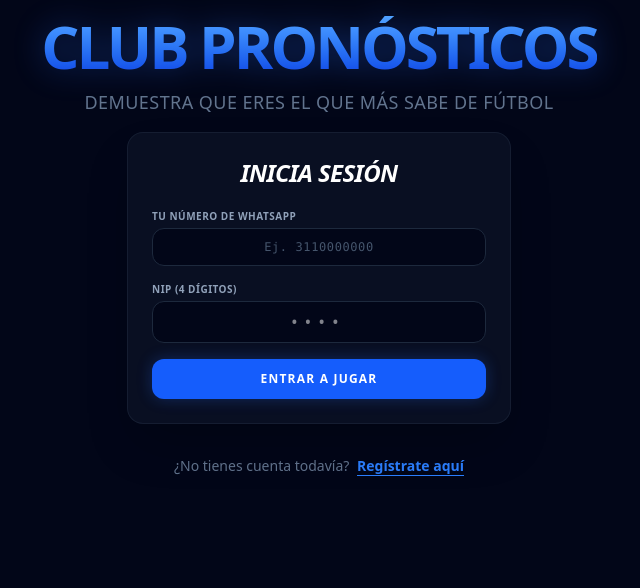
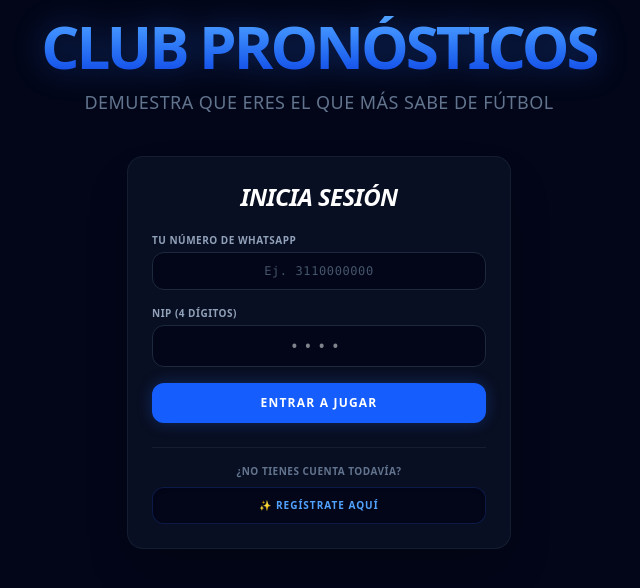
Before and after one commit to gonzalo3210-debug/ciberteque-quiniela, a Next.js app: page / in a window 1280 px wide. Shown: the top 588 px of the page, without its empty margins (321-961 px from the left). Built offline with nearby package versions, Linux system fonts and the light colour scheme; no server answers.

Commit message:
candados en ranking

```diff
--- a/src/app/page.tsx
+++ b/src/app/page.tsx
@@ -108,8 +108,6 @@ export default function Home() {
 
       {usuarioActivo ? (
         <div className="w-full max-w-5xl flex flex-col items-center animate-in fade-in duration-700">
-
-          {/* ELIMINAMOS LA BARRA DE JUGADOR/CRÉDITOS QUE ESTABA AQUÍ */}
 
           <div className="flex flex-wrap gap-1 bg-slate-900/80 p-1.5 rounded-2xl border border-slate-800/50 mb-10 w-full max-w-5xl shadow-2xl">
             <button
@@ -224,27 +222,17 @@ export default function Home() {
 
         </div>
       ) : (
-        <div className="w-full max-w-md flex flex-col items-center animate-in zoom-in duration-500">
+        <div className="w-full max-w-md flex flex-col items-center animate-in zoom-in duration-500 mt-6">
+          {/* 🔥 SECCIÓN DE LOGIN/REGISTRO ACTUALIZADA CON LAS FUNCIONES CONECTADAS */}
           {vista === 'login' ? (
-            <>
-              <Login onLogin={iniciarSesion} />
-              <p className="mt-8 text-slate-500 text-sm font-medium">
-                ¿No tienes cuenta todavía?{' '}
-                <button onClick={() => setVista('registro')} className="text-blue-500 hover:text-blue-400 underline underline-offset-4 font-bold ml-1">
-                  Regístrate aquí
-                </button>
-              </p>
-            </>
+            <Login
+              onLogin={iniciarSesion}
+              onSwitchToRegister={() => setVista('registro')}
+            />
           ) : (
-            <>
-              <RegistroUsuario />
-              <p className="mt-8 text-slate-500 text-sm font-medium">
-                ¿Ya eres parte del club?{' '}
-                <button onClick={() => setVista('login')} className="text-blue-500 hover:text-blue-400 underline underline-offset-4 font-bold ml-1">
-                  Inicia sesión aquí
-                </button>
-              </p>
-            </>
+            <RegistroUsuario
+              onVolverAlLogin={() => setVista('login')}
+            />
           )}
         </div>
       )}
--- a/src/components/Posiciones.tsx
+++ b/src/components/Posiciones.tsx
@@ -118,8 +118,9 @@ export default function Posiciones() {
   const totalJugadores = quinielaActiva.ranking.length
   const partidosTerminados = quinielaActiva.partidos.filter((p: any) => p.resultado_real).length
 
-  // 🔒 Control de Visibilidad Automático
-  const fechaCierre = new Date(quinielaActiva.fecha_cierre)
+  // 🔒 CONTROL DE VISIBILIDAD CORREGIDO (Zona Horaria Local)
+  const fechaCierreCorta = quinielaActiva.fecha_cierre ? quinielaActiva.fecha_cierre.substring(0, 16) : null
+  const fechaCierre = new Date(fechaCierreCorta || quinielaActiva.fecha_cierre)
   const yaPasoCierre = new Date() >= fechaCierre
 
   const mostrarPicks = quinielaActiva.estado === 'cerrada' || yaPasoCierre
```
